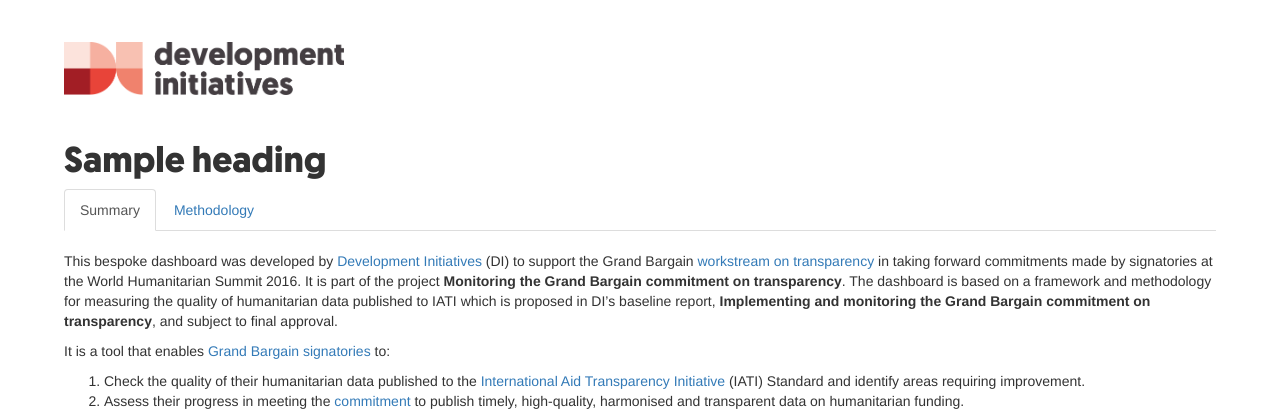
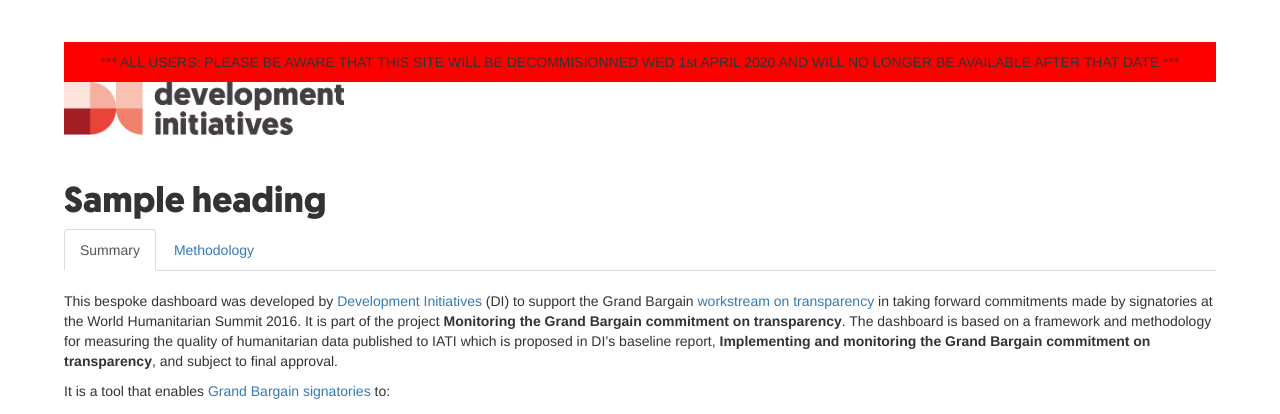
Before and after one commit to devinit/grand-bargain-monitoring, a Flask app: template src/templates/dashboard.html in a window 1280 px wide. Shown: the top 414 px of the page. Run offline with Flask 2, Linux system fonts and the light colour scheme; the template is opened without the code that fills it: most values are stand-ins (such as "Sample title", 1, 10 or a date in 2020); some libraries are stand-ins or nearby versions.

Commit message:
Add decommission banner

```diff
--- a/src/static/css/style.css
+++ b/src/static/css/style.css
@@ -27,3 +27,10 @@
 	font-family: geomanist, Arial, sans-serif;
 	font-weight: bold;
 }
+
+.notify-banner {
+    background-color: #ff0000;
+    text-align: center;
+    padding-top: 10px;
+    padding-bottom: 10px;
+}
--- a/src/templates/base.html
+++ b/src/templates/base.html
@@ -9,6 +9,9 @@
 		<script src="static/js/jquery-3.2.1.min.js"></script>
 	</head>
 	<body>
+		<div class="notify-banner">
+			<span>*** ALL USERS: PLEASE BE AWARE THAT THIS SITE WILL BE DECOMMISIONNED WED 1st APRIL 2020 AND WILL NO LONGER BE AVAILABLE AFTER THAT DATE ***</span>
+		</div>
 		<img src="static/img/di-logo.png" id="di-logo" />
 		<h1>{{ heading }}</h1>
 		{% block content %}
```
